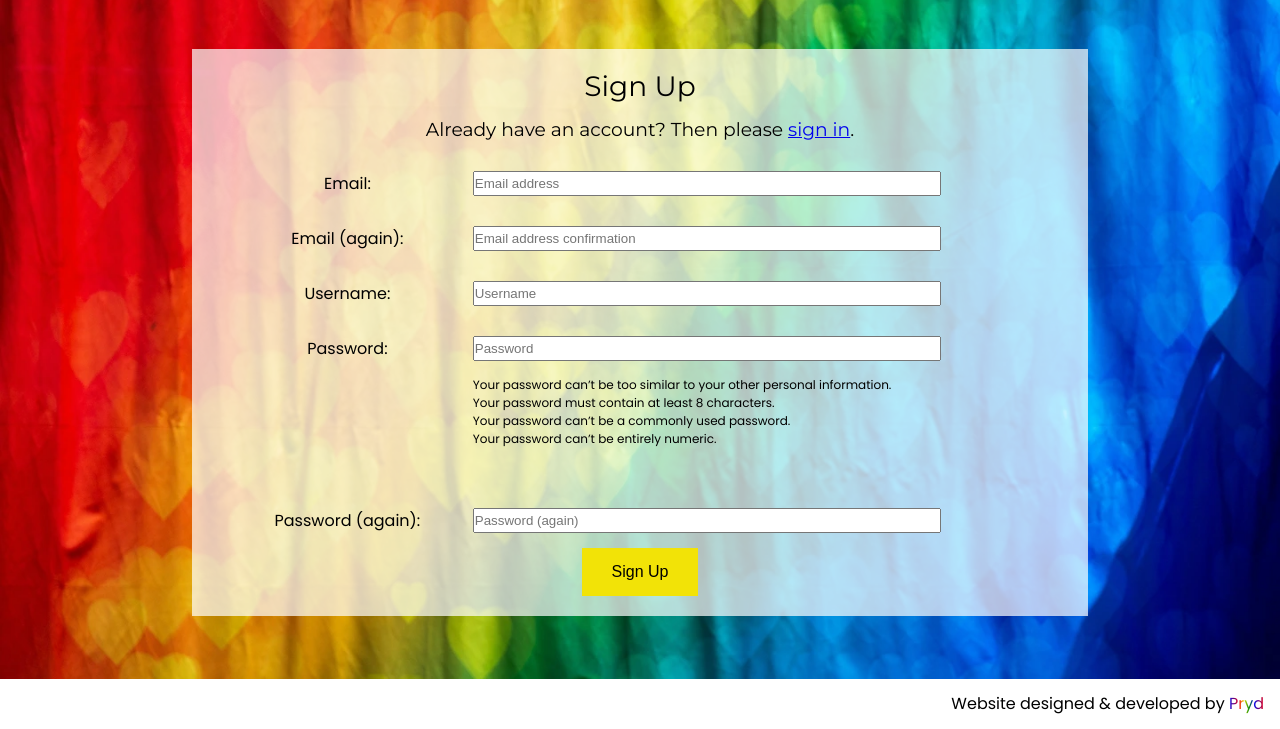
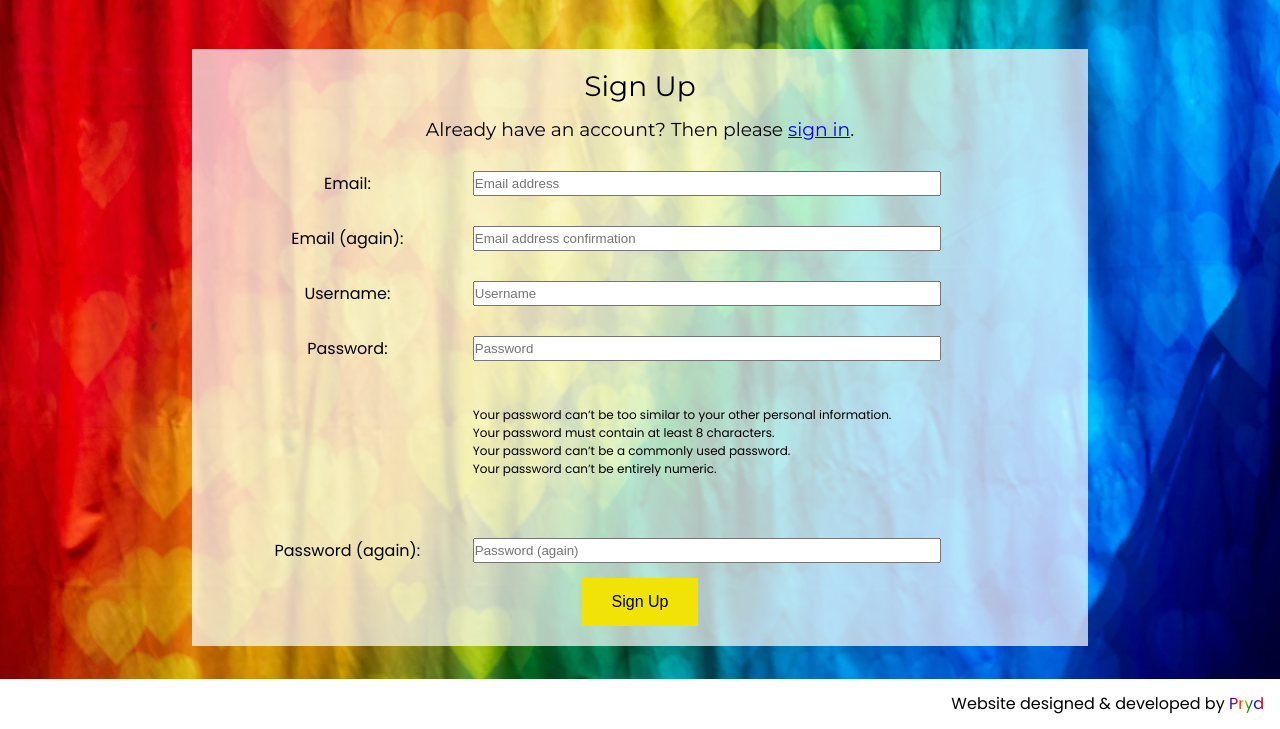
Before and after one commit to Jamie-Gargrave/pryd, a Django app: page /accounts/signup/ in a window 1280 px wide. Shown: the part 71-800 px from the top of the page. Run offline with Django 5.2, Linux system fonts and the light colour scheme; tables that the repository leaves empty hold one stand-in row (values such as "Sample post"); some libraries are stand-ins or nearby versions.

```diff
--- a/static/css/home.css
+++ b/static/css/home.css
@@ -1,14 +1,11 @@
 #rainbow-container {
     background: url('/media/index-bg.webp') no-repeat center center / cover;
-    padding-top: 50px;
 }
 
 /* Media query for tablets (768px) and below */
 
 @media screen and (max-width: 768px) {
-    #rainbow-container {
-        padding-top: 0;
-    }
+
 }
 
 /* Media query for mobile (576px) and below */
--- a/static/css/style.css
+++ b/static/css/style.css
@@ -64,13 +64,18 @@ h4 {
     /* Header is 70px high and footer is 50px high */
     height: calc(100vh - 70px - 50px);
     overflow: scroll;
+    padding-top: 50px;
 }
 
 #login-container,
 #verification-container,
-#email-confirm-container {
+#email-confirm-container,
+#password-reset-container {
     background: url('/media/login-bg.webp') no-repeat center center / cover;
-    padding-top: 50px;
+}
+
+form {
+    margin-top: 30px;
 }
 
 form p,
@@ -85,8 +90,10 @@ form div {
     margin: 30px auto;
 }
 
-form .helptext {
+.helptext {
+    display: block;
     grid-column-start: 2;
+    margin-top: 30px;
 }
 
 form ul {
@@ -100,7 +107,8 @@ form li {
 }
 
 form input,
-form textarea {
+form textarea,
+.helptext {
     width: 80%;
 }
 
@@ -209,6 +217,10 @@ footer {
         width: 100%;
         height: 100%;
     }
+
+    .full-height-container {
+        padding-top: 0;
+    }
 }
 
 /* Media query for mobile (576px) and below */
@@ -250,4 +262,8 @@ footer {
     form input {
         margin: 0 auto;
     }
+
+    .helptext {
+        margin: 30px auto 0 auto;
+    }
 }
--- a/templates/allauth/account/email_confirm.html
+++ b/templates/allauth/account/email_confirm.html
@@ -6,7 +6,7 @@
     {% trans "Confirm Email Address" %}
 {% endblock head_title %}
 {% block content %}
-<div class="full-height-container" id="email-confirm-container>
+<div class="full-height-container" id="email-confirm-container">
     <div class="modal">
         <h2>
             {% trans "Confirm Email Address" %}
```
Also changed, not shown: templates/allauth/account/logout.html (+6 -2 lines), templates/allauth/account/password_reset.html (+9 -3 lines), templates/allauth/account/password_reset_done.html (+7 -3 lines).
